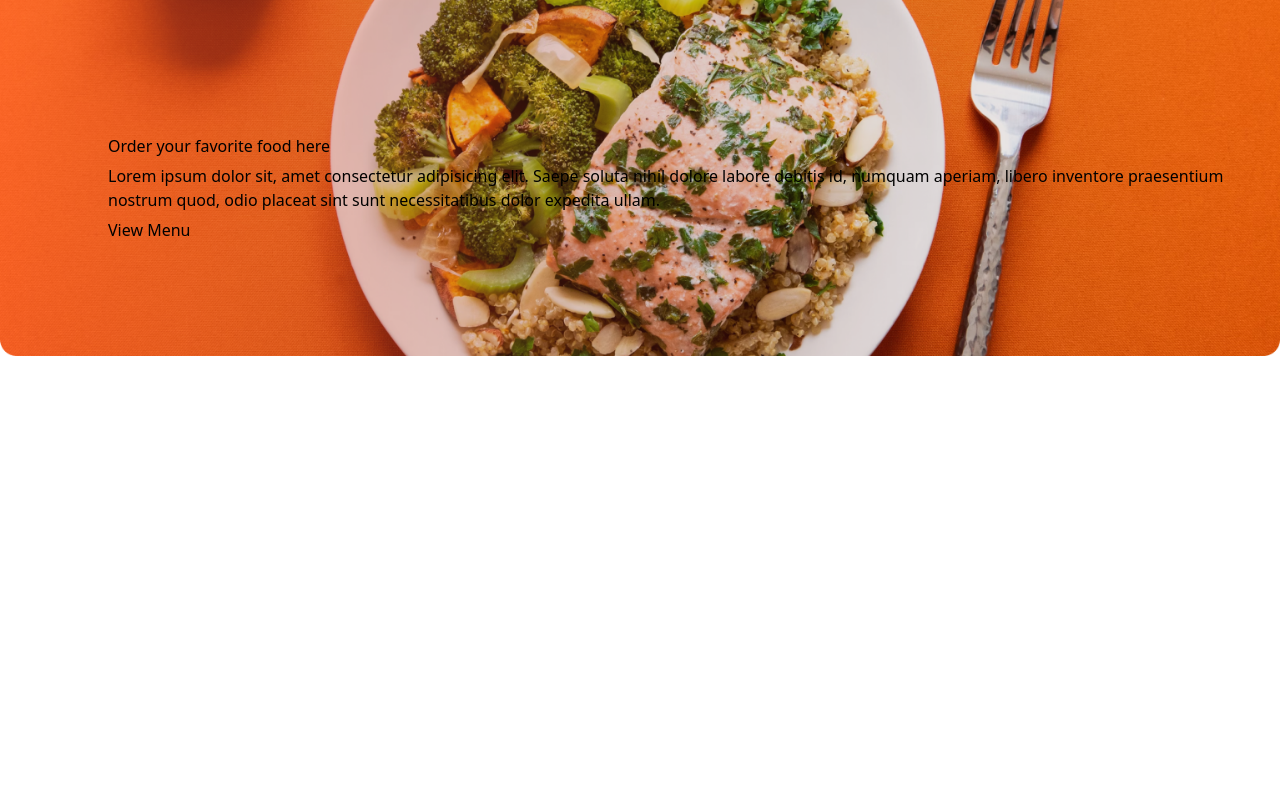
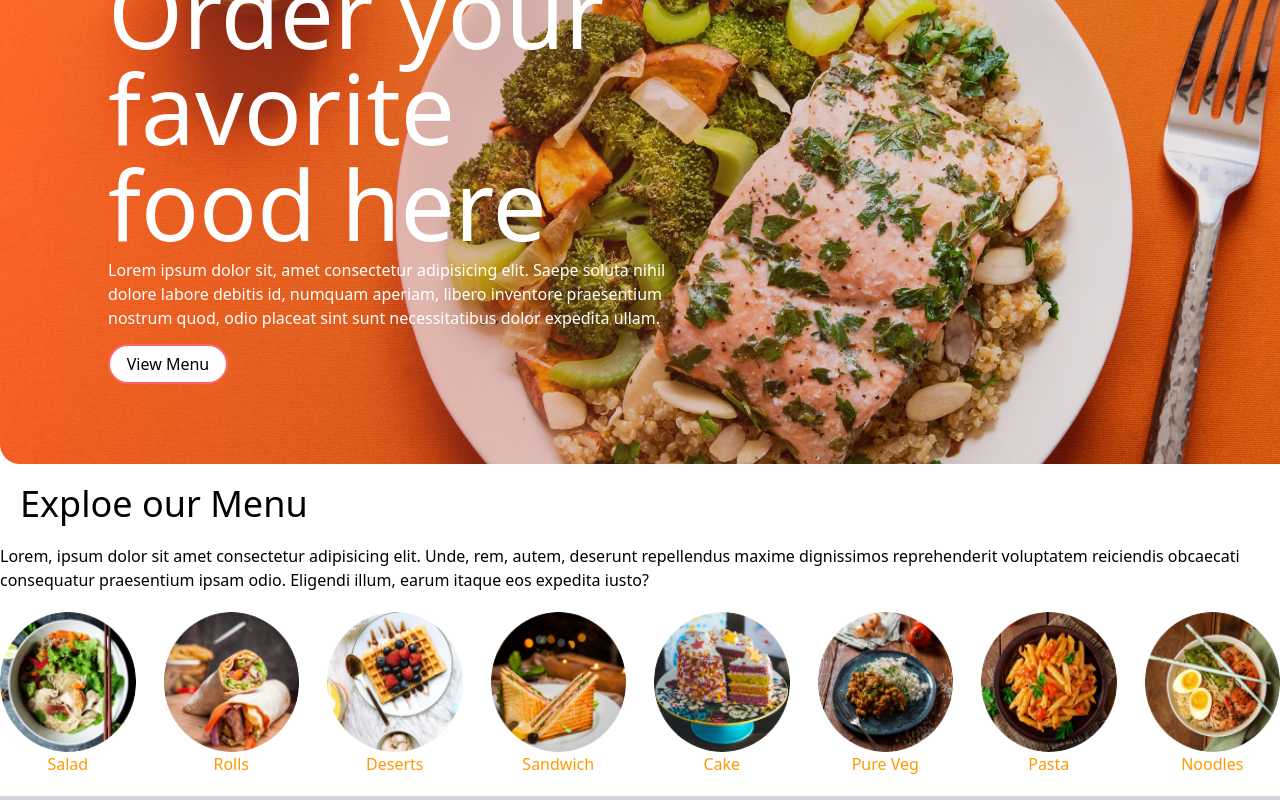
Before and after one commit to TanveeR-Abdullah/React-project-1, a React (Vite) app: page / in a window 1280 px wide. Shown: the part 276-1076 px from the top of the page. Before the commit the page ends 890 px from the top, so only its background shows below. Built offline with nearby package versions, Linux system fonts and the light colour scheme.

Commit message:
created some new files

```diff
--- /dev/null
+++ b/src/Component/ExploreMenu.jsx
@@ -0,0 +1,28 @@
+import React from 'react'
+import { menu_list } from '../assets/frontend_assets/assets'
+
+function ExploreMenu({category, setCategory}) {
+    return (
+        <div className='flex flex-col gap-5 '>
+            <h1 className='w-xl size-15 text-4xl p-5 '> Exploe our Menu</h1>
+            <p className='left-5'>Lorem, ipsum dolor sit amet consectetur adipisicing elit. Unde, rem, autem,
+                deserunt repellendus maxime dignissimos reprehenderit voluptatem reiciendis obcaecati
+                consequatur praesentium ipsam odio. Eligendi illum, earum itaque eos expedita iusto?</p>
+            <div className='flex justify-between  gap-7 text-center ' >
+                {menu_list.map((item, index) => {
+                    return (
+                        <div onClick={()=>{setCategory(prev=>prev===item.menu_name?"All":item.menu_name)}} key={index} >
+                            <img  className={`${category === item.menu_name ? "" : ""} cursor-pointer rounded-full w-50 size-35`} src={item.menu_image}  />
+                            <p className='text-amber-500 text-bold ' >{item.menu_name}</p>
+
+                        </div>
+                    )
+                })}
+            </div>
+            <hr className=" h-1 bg-gray-300 border-none  " />
+        </div>
+    )
+}
+
+
+export default ExploreMenu
--- a/src/Component/NavBar.jsx
+++ b/src/Component/NavBar.jsx
@@ -5,11 +5,7 @@ import { assets } from '../assets/frontend_assets/assets'
 const NavBar = () => {
 
 
-  let [menu, setmenu] = useState("menu");
-
-
-
-
+  let [menu, setMenu] = useState("home");
 
 
 
@@ -17,22 +13,23 @@ const NavBar = () => {
     <div className='px-0 py-6 flex justify-between items-center '>
       <img className='w-150px' src={assets.logo} />
       <ul className='flex gap-6 text-red-500 font-bold '>
+        <p>{console.log(setMenu)}</p>
 
-        <li onClick={() => setmenu = ("home")}  > Home</li>
-        <li onClick={() => setmenu = ("menu")} > Menu</li>
-        <li onClick={() => setmenu = ("mobile-app")} > Mobile app</li>
-        <li onClick={() => setmenu = ("contact")} > Contact us</li>
+        <li onClick={() => setMenu("home")} className={`${menu === "home" ? "border-b" : ""} cursor-pointer`}  > Home</li>
+        <li onClick={() => setMenu("menu")} className={`${menu === "menu" ? "border-b" : ""} cursor-pointer`}> Menu</li>
+        <li onClick={() => setMenu("mobile-app")} className={`${menu === "mobile-app" ? "border-b" : ""} cursor-pointer`}> Mobile app</li>
+        <li onClick={() => setMenu("contact-us")} className={`${menu === "contact-us" ? "border-b" : ""} cursor-pointer`}> Contact us</li>
       </ul>
 
       <div className='flex gap-8 items-center '>
         <img src={assets.search_icon} />
         <div className='reletive'>
           <img src={assets.basket_icon} />
-            <div className='absolute bg-red-600 rounded-full  w-2 h-2 top-5  '></div>
+          <div className='absolute bg-red-600 rounded-full  w-2 h-2 top-5  '></div>
         </div>
 
         <button
-        className='bg-transparent duration-300 text-
+          className='bg-transparent duration-300 text-
           [18px] py-2 px-4 border-1 rounded-4xl
          border-red-500 cursor-pointer hover:bg-red-500 '> sign in </button>
       </div>
--- a/src/pages/Home/Header.jsx
+++ b/src/pages/Home/Header.jsx
@@ -3,11 +3,13 @@ import React from 'react'
 function Header() {
   return (
 
-    <div className="bg-[url('/header_img.png')] bg-no-repeat bg-contain  relative h-screen   ">
-        <div className=" flex absolute flex-col items-start gap-1.5 top-80 left-27 " >
-            <h2 className='' >Order your favorite food here </h2>
-            <p>Lorem ipsum dolor sit, amet consectetur adipisicing elit. Saepe soluta nihil dolore labore debitis id, numquam aperiam, libero inventore praesentium nostrum quod, odio placeat sint sunt necessitatibus dolor expedita ullam.</p>
-            <button>View Menu</button>
+    <div className="bg-[url('/header_img.png')] bg-no-repeat  bg-cover relative h-[650px]   ">
+        <div className=" flex absolute flex-col items-start gap-1.5 bottom-20 left-27 " >
+            <h2 className='w-xl text-8xl text-white ' >Order your favorite food here </h2>
+            <p className='text-white w-xl size-20 '>Lorem ipsum dolor sit, amet consectetur adipisicing elit.
+               Saepe soluta nihil dolore labore debitis id, numquam aperiam, libero inventore praesentium
+                nostrum quod, odio placeat sint sunt necessitatibus dolor expedita ullam.</p>
+            <button className=" bg-white rounded-full w-30 h-10  border-2 border-red-400   " >View Menu</button>
         </div>
 
 
--- a/src/pages/Home/Home.jsx
+++ b/src/pages/Home/Home.jsx
@@ -1,11 +1,16 @@
-import React from 'react'
+import React, { useState } from 'react'
 import Header from './Header'
+import ExploreMenu from '../../Component/ExploreMenu'
 
 
 function Home() {
+    const [category , setCategory ] = useState("All")
+
+
   return (
     <div>
       <Header/>
+      <ExploreMenu category ={category} setCategory={setCategory} />
     </div>
   )
 }
```
